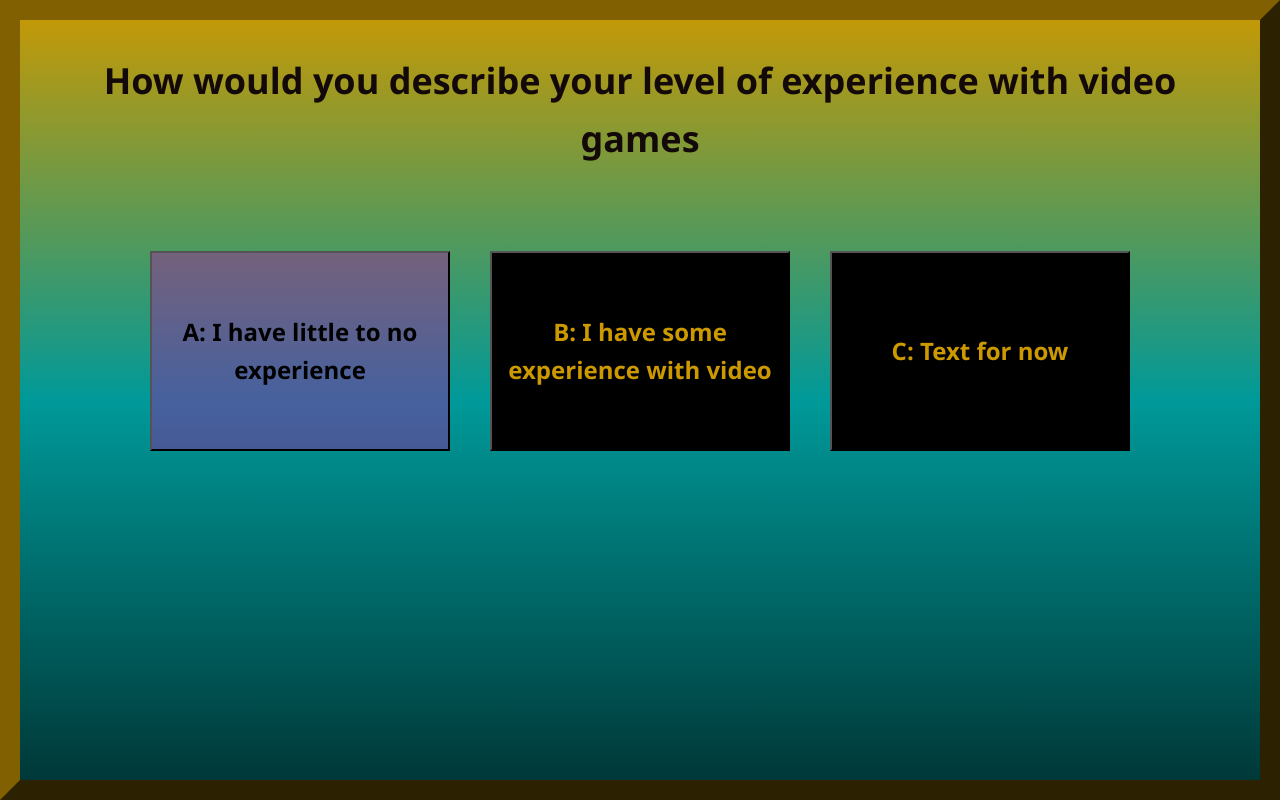
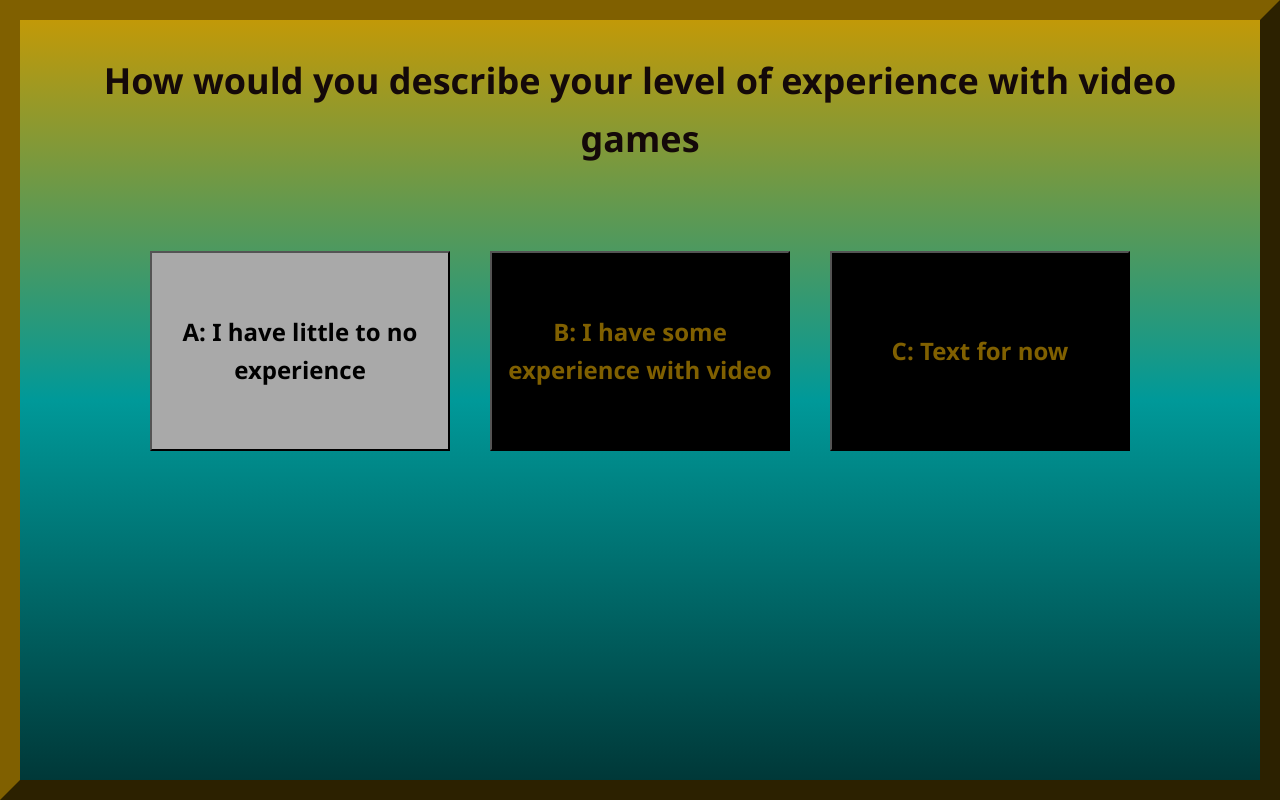
Before and after one commit to hakimsmith/HeroMatch, a website built with Parcel: page Parcel-frontend/index1.html in a window 1280 px wide. In both pictures the pointer is over the button "A: I have little to no experience". Built offline with nearby package versions, Linux system fonts and the light colour scheme.

Commit message:
edited stylesheet not complete yet

```diff
--- a/Parcel-frontend/style.css
+++ b/Parcel-frontend/style.css
@@ -90,14 +90,15 @@ ul{
 }
 
 .option p {
-    color:#cc9900;
+    color:#806000;
 }
 
 .option:hover {
-    background-color: rgba(182, 8, 168, 0.384);
+    background-color: darkgray;
 }
- .option p:hover {
+  .option p:hover {
      color: black;
+     transition: all 1.5s ease;
  }
 
 h2 {
```
